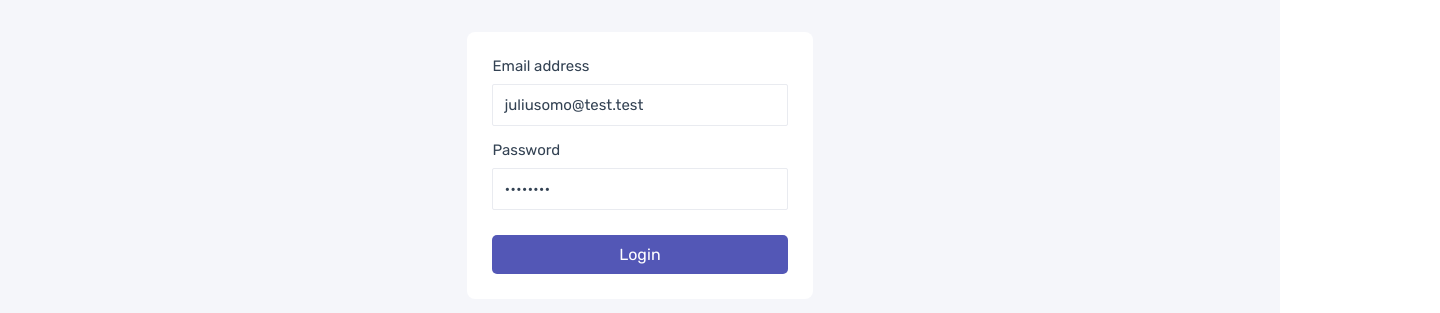
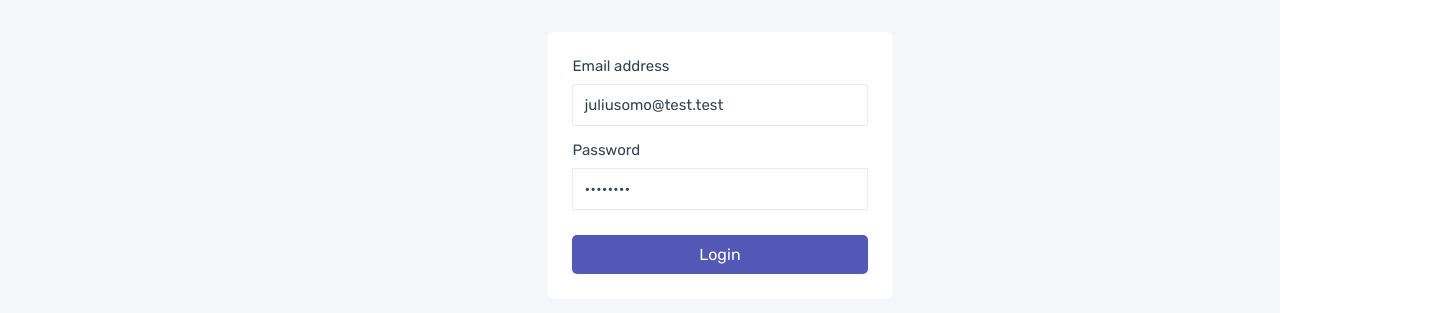
Before and after one commit to markotufe/interactive-comments-section, a Vue app: page /login in a window 1280 px wide. Shown: the part 235-548 px from the top of the page, 1440 px wide, since content can reach past the window. Built offline with nearby package versions, Linux system fonts and the light colour scheme.

Commit message:
Responsive fix

```diff
--- a/src/styles/global.css
+++ b/src/styles/global.css
@@ -88,6 +88,6 @@ button {
 }
 @media (min-width: 1200px) {
   .container {
-    width: 1140px;
+    width: 1440px;
   }
 }
```
